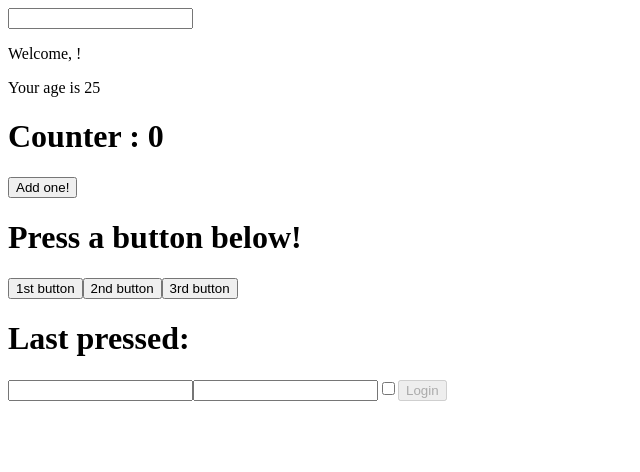
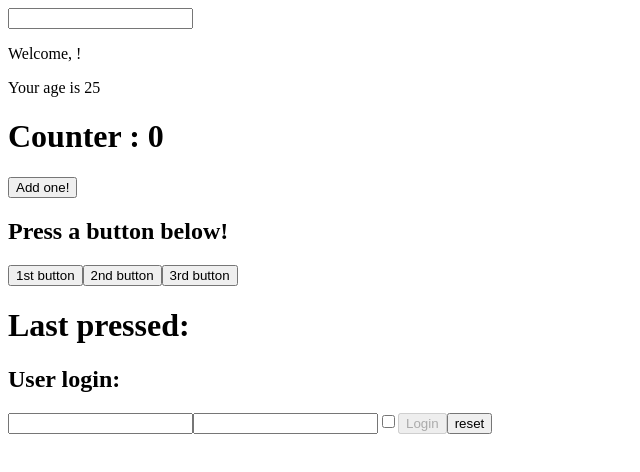
Before and after one commit to Francxmf/dhreactexercises, a React (Create React App) app: page / in a window 1280 px wide. Shown: the top 472 px of the page, without its empty margins (0-640 px from the left). Built offline with nearby package versions, Linux system fonts and the light colour scheme.

Commit message:
completion of the exercise forms04

```diff
--- a/src/ClickTracker.js
+++ b/src/ClickTracker.js
@@ -14,7 +14,7 @@ export class ClickTracker extends React.Component {
   render() {
     return (
       <div>
-        <h1> Press a button below!</h1>
+        <h2> Press a button below!</h2>
         <button onClick={this.clickEventHandler}>
           1st button
         </button>
--- a/src/Login.js
+++ b/src/Login.js
@@ -28,10 +28,18 @@ export class Login extends React.Component {
   loginButtonHandler = (event) => {
      this.props.passFunction(this.state)
   };
+  resetButtonHandler = (event)=>{
+    this.setState({
+        username : "",
+        password : "",
+        remember : false
+    })
+  }
 
   render() {
     return (
       <div>
+        <h2> User login:</h2>
         <input
           name="username"
           onChange={this.loginInputsHandler}
@@ -49,9 +57,8 @@ export class Login extends React.Component {
           onChange={this.loginInputsHandler}
           checked={this.state.remember}
         />
-        <button disabled={this.state.disabled} onClick={this.loginButtonHandler}>
-          Login
-        </button>
+        <button disabled={this.state.disabled} onClick={this.loginButtonHandler}>Login</button>
+        <button onClick={this.resetButtonHandler}>reset</button>
       </div>
     );
   }
```
